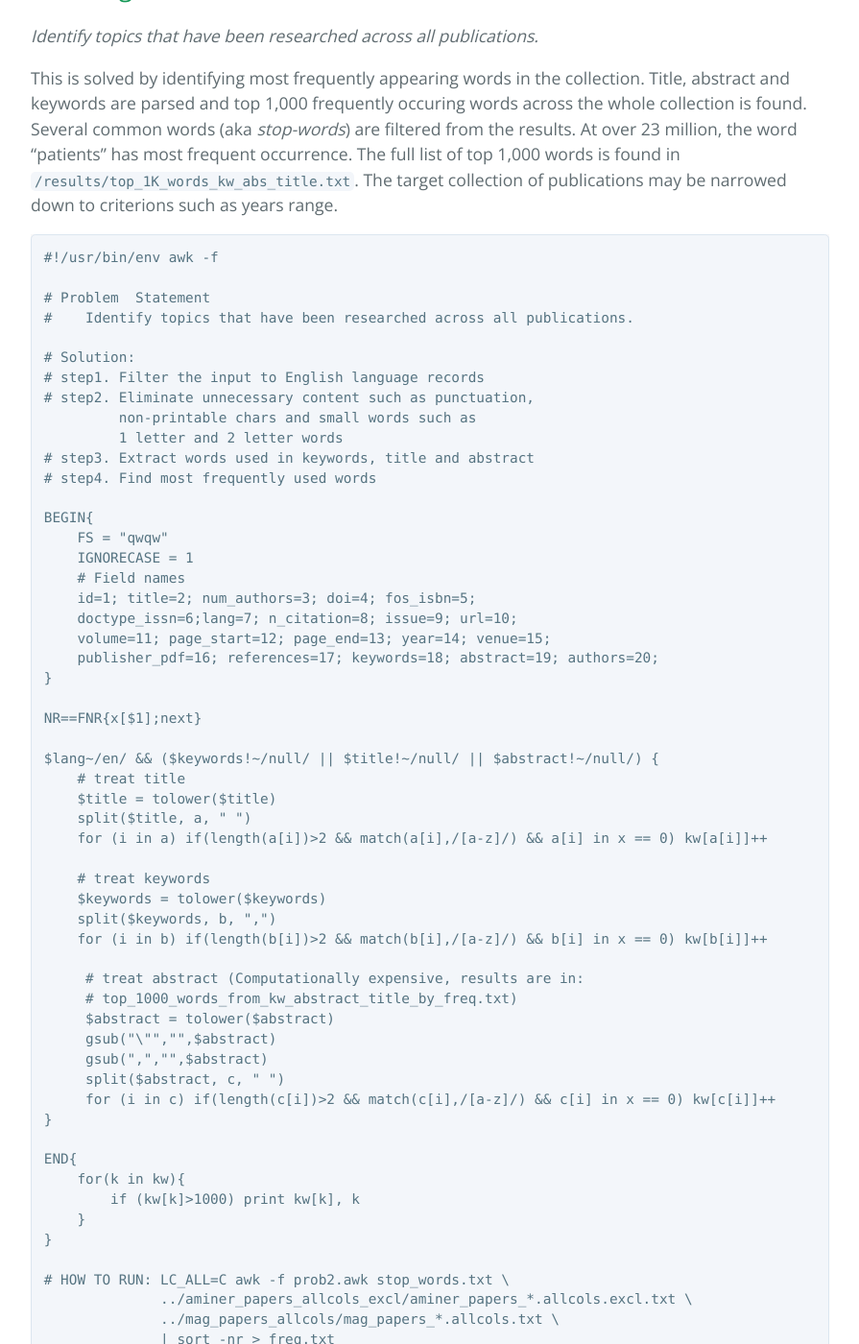
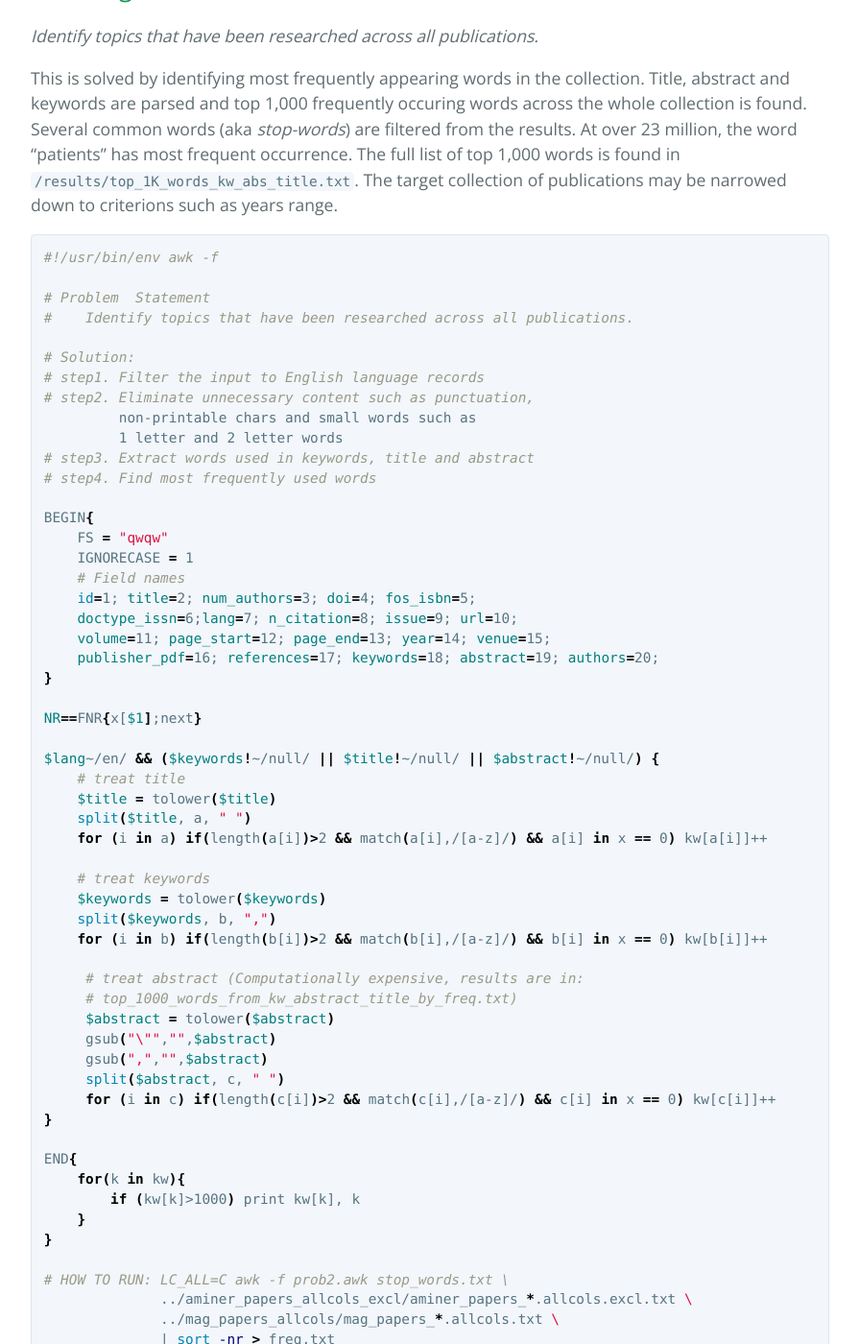
Before and after one commit to ketancmaheshwari/ketancmaheshwari.github.io, a Jekyll site: the page built from _posts/2020-05-19-SMC18-Data-Challenge-4.md, in a window 1280 px wide and 1400 px high, scrolled down 4790 px. Shown: the whole window at 96% size, without its empty margins (192-1087 px from the left). Built offline with Jekyll 4.4.1, drawn with Linux system fonts in a browser that asks for light colours; some of the changed text lies outside the part shown.

Commit message:
minor changes

````diff
--- a/_posts/2020-05-19-SMC18-Data-Challenge-4.md
+++ b/_posts/2020-05-19-SMC18-Data-Challenge-4.md
@@ -80,7 +80,7 @@ Each solution is run in parallel over the 322 data files on 322 CPU cores using
 
 This is solved in two ways. First approach identifies all the entries with citations higher than 500 for a given search topic (`results/meditation_highly_cited.txt`).
 
-```
+```bash
 #!/usr/bin/env awk -f
 
 BEGIN{
@@ -108,7 +108,7 @@ BEGIN{
 
 The second approach finds the names of authors whose names are repeating for queried topic with atleast a certain number of citations in each entry. This gives a reasonable idea of who are the expert figures in a given research area. One such result in `results/cancer_research_topauths.txt` shows authors in cancer research with more than one publication with at least 1,000 citations.
 
-```
+```bash
 #!/usr/bin/env awk -f
 
 BEGIN{
@@ -156,7 +156,7 @@ Along side is a result of a query for all-time list of most cited papers with a
 
 This is solved by identifying most frequently appearing words in the collection. Title, abstract and keywords are parsed and top 1,000 frequently occuring words across the whole collection is found. Several common words (aka *stop-words*) are filtered from the results. At over 23 million, the word "patients" has most frequent occurrence. The full list of top 1,000 words is found in `/results/top_1K_words_kw_abs_title.txt`. The target collection of publications may be narrowed down to criterions such as years range.
 
-```
+```bash
 #!/usr/bin/env awk -f
 
 # Problem  Statement
@@ -247,7 +247,7 @@ file joined <"joined.txt"> = cat(outfiles);
 
 This is solved by identifying the author affiliations for the records that has the search topic in them. The affiliation is searched against three databases–cities, universities and countries to find out the geographic locations for that research. The results are aggregated to present a list of centers for which a given keyword appears most frequently. For cities, the results are plotted on world map. One such example is shown [here](https://github.com/ketancmaheshwari/SMC18/blob/master/results/bird_research_cities.png) for the topic "birds". The `results/` directory contains other similar results such as epilepsy, opioid, meditation research by universities and by countries. The parallel implementation finishes in **25 seconds**. The awk code is shown below.
 
-```
+```bash
 #!/usr/bin/env awk -f
 
 # problem statement
@@ -308,7 +308,7 @@ END{
 
 This problem may be solved in three distinct ways. The first approach processes the database to find out yearwise occurence of two topics. It generates a list of years and the number of times *both* topics has occured in a single publication in that year. For example, this [result](https://github.com/ketancmaheshwari/SMC18/blob/master/results/obesity_sugar.pdf) shows how the terms "obesity" and "sugar" have trended together in publications over the years. Awk code shown below.
 
-```
+```bash
 #!/usr/bin/env awk -f
 
 # Problem Statement
@@ -344,7 +344,7 @@ END{
 
 The second approach finds the papers that has highest impact in each year and extracts the keywords in those papers. The impact is computed by the paper that is cited the most in that year. The result for this task are in `yearwise_trending_keywords.txt` in the form of year, keywords, citations triplet.
 
-```
+```bash
 #!/usr/bin/env awk -f
 
 # Problem Statement
@@ -380,7 +380,7 @@ END{
 
 The third approach finds the top 10 most frequently occurring terms each year to find how the topics get in and out of trend over the years. An animation showing a bubble plot of words changing between the year 1800 and 2017 is found [here](https://github.com/ketancmaheshwari/SMC18/blob/master/results/freqwordsoveryears.mkv?raw=true). A file list of all the words is found in `results/trending_words_by_year`.
 
-```
+```bash
 #!/usr/bin/env awk -f
 
 # find the top 10 trending topics yearwise and see how they appear/disappear in the trend
@@ -462,7 +462,7 @@ foreach y in [1800:2017:1]{
 
 This has a simple solution: Find the keywords on a new proposal.  If those keywords appear in an existing publication record, it is a suspect. A broad list of suspects may be found with logical **OR** between keywords which could be narrowed down with logical **AND**. The keywords may be arbitrarily combined in ORs and ANDs. The results file `/results/suspects.txt` shows over 1,400 suspects for an **AND** combination of keywords: *battery*, *electronics*, *lithium*, and *energy* from English language papers. The parallel implementation finishes in **26 seconds**. Awk code below.
 
-```
+```bash
 #!/usr/bin/env awk -f
 
 # Problem Statement
````
Also changed, not shown: other parts of _posts/2020-05-19-SMC18-Data-Challenge-4.md (+0 -32 lines).
